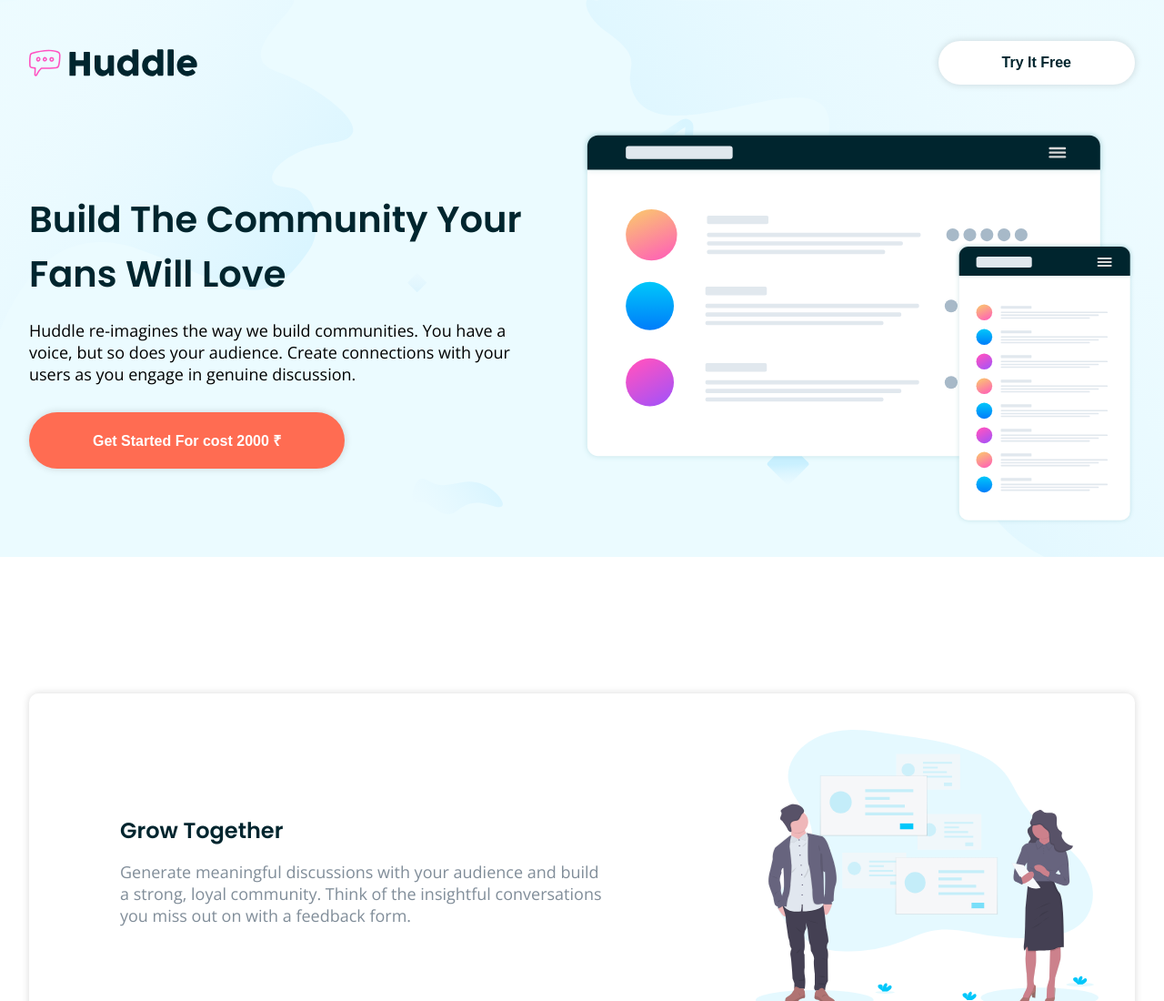
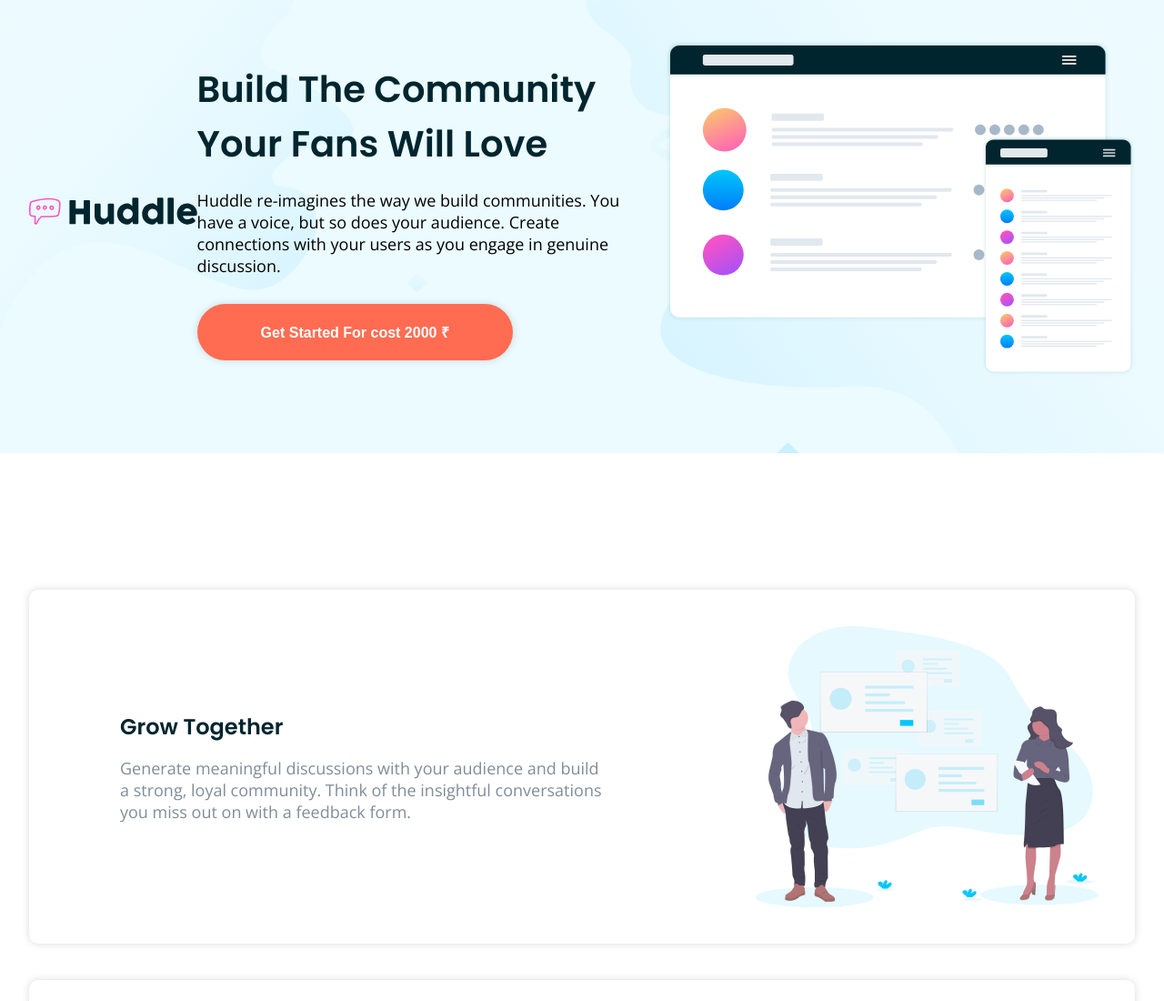
Before and after one commit to adityas24/huddle, a plain HTML site: page index.html in a window 1280 px wide. Shown: the top 1100 px of the page at 91% size. Drawn offline with nearby package versions, Linux system fonts and the light colour scheme.

Commit message:
bug fixed

```diff
--- a/index.html
+++ b/index.html
@@ -39,8 +39,6 @@
       <div class="container">
         <nav class="nav flex justify-between align-center">
           <img class="logo" src="images/logo.svg" alt="logo" />
-          <button class="btn btn--white">Try It Free</button>
-        </nav>
         <div class="grid--2 align-center">
           <div class="header-text-box">
             <h1>Build The Community Your Fans Will Love</h1>
```
